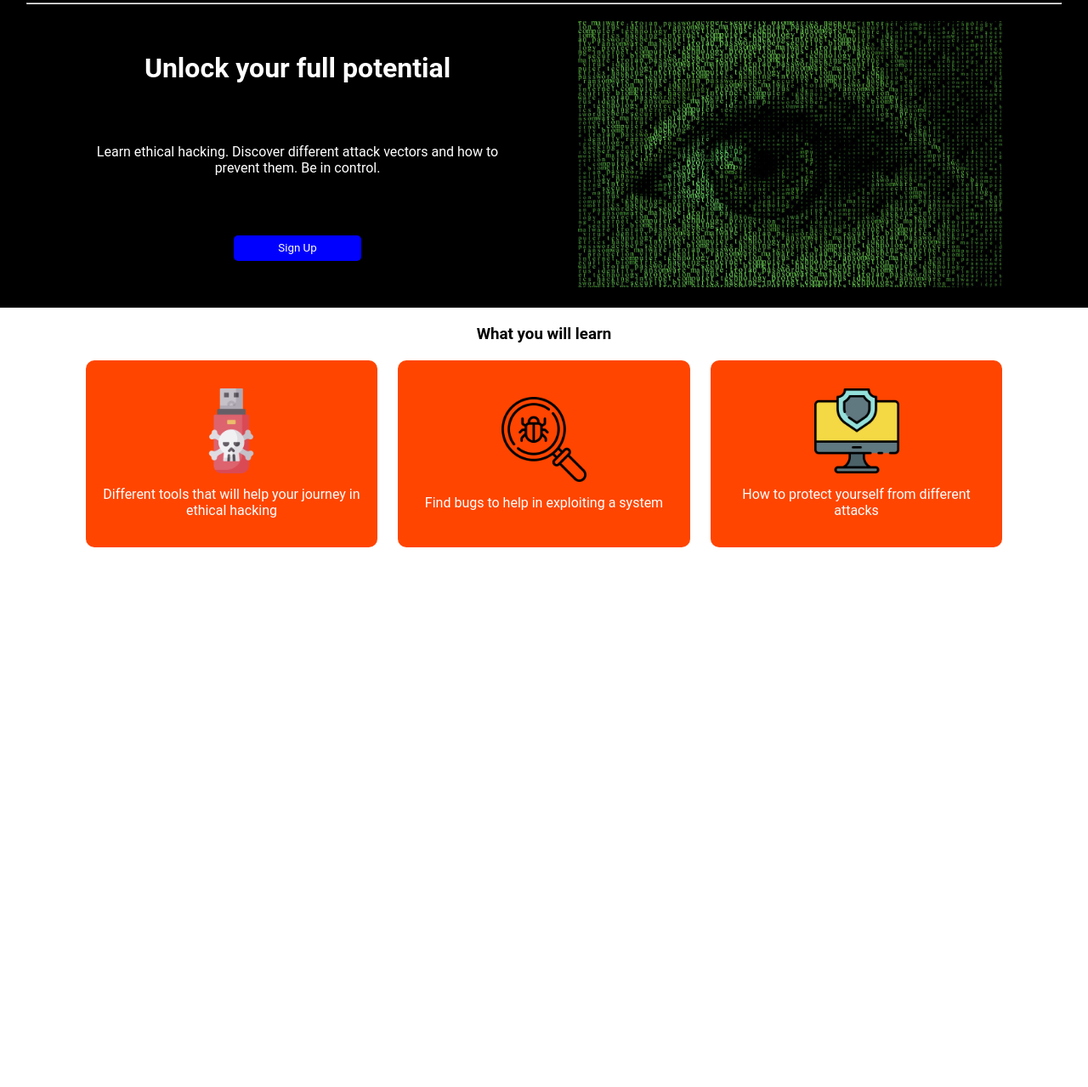
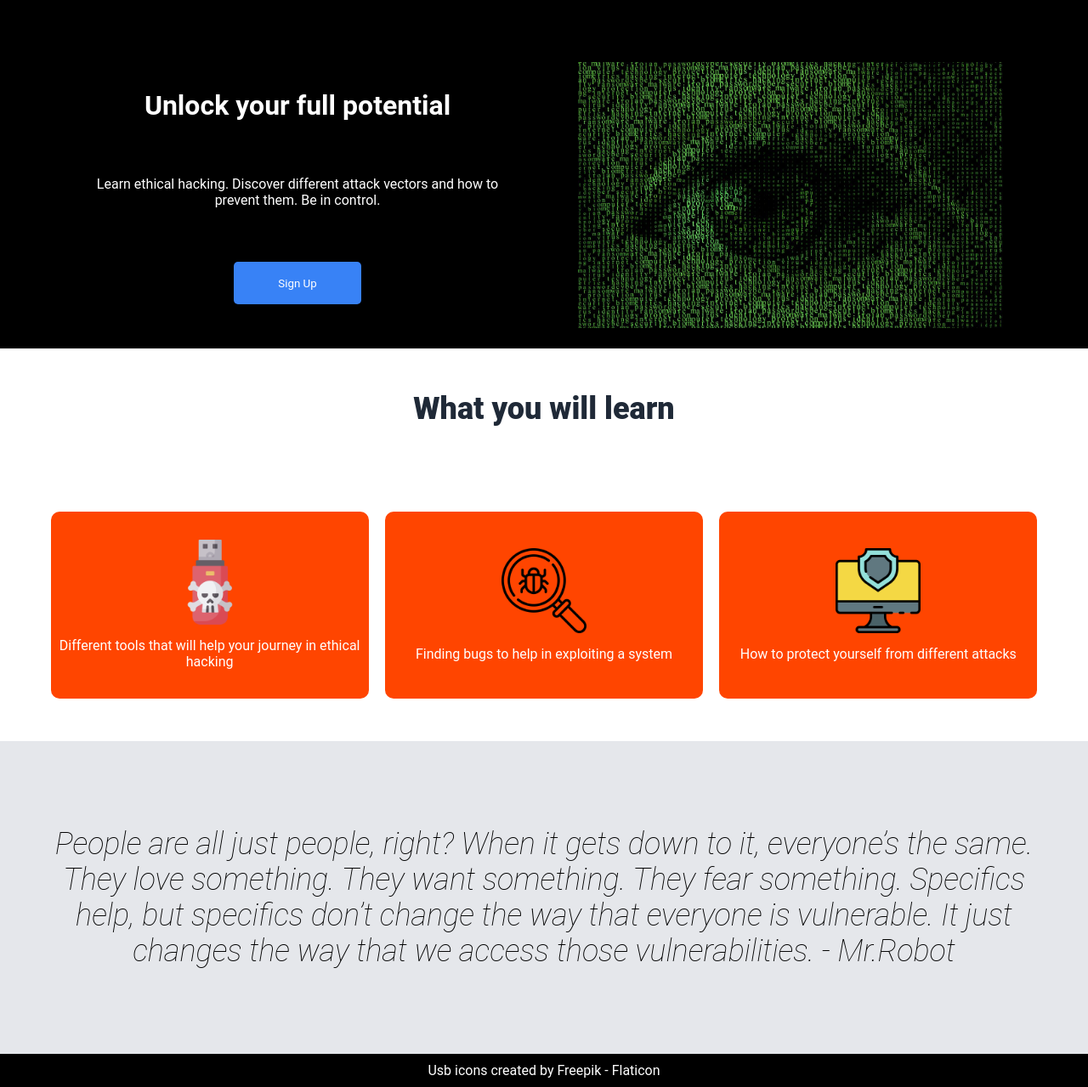
Before and after one commit to deadbug404/landing-page, a plain HTML site: page index.html in a window 1280 px wide. Shown: the part 115-1394 px from the top of the page at 85% size. Before the commit the page ends 800 px from the top, so only its background shows below. Drawn offline with Linux system fonts and the light colour scheme.

Commit message:
Add the quote and footer section in the homepage

```diff
--- a/index.html
+++ b/index.html
@@ -16,7 +16,6 @@
                 <a href="">Contact us</a>
             </div>
         </div>
-        <hr>
         <div class="bottom">
             <div class="left">
                 <h1>Unlock your full potential</h1>
@@ -29,7 +28,7 @@
         </div>
     </div>
     <div class="information">
-        <div><h3>What you will learn</h3></div>
+        <div class="heading"><p>What you will learn</p></div>
         <div class="cards">
             <div class="card">
                 <img src="images/flash-drive.png" alt="flash drive with skull">
@@ -37,7 +36,7 @@
             </div>
             <div class="card">
                 <img src="images/find-bug.png" alt="bug">
-                <p>Find bugs to help in exploiting a system</p>
+                <p>Finding bugs to help in exploiting a system</p>
             </div>
             <div class="card">
                 <img src="images/antivirus.png" alt="antivirus">
@@ -45,5 +44,13 @@
             </div>
         </div>
     </div>
+    <div class="quote">
+        <p>
+            People are all just people, right? When it gets down to it, everyone’s the same. They love something. They want something. They fear something. Specifics help, but specifics don’t change the way that everyone is vulnerable. It just changes the way that we access those vulnerabilities. - Mr.Robot
+        </p>
+    </div>
+    <div class="footer">
+        <a href="https://www.flaticon.com/free-icons/usb" title="usb icons">Usb icons created by Freepik - Flaticon</a>
+    </div>
 </body>
 </html>
--- a/style.css
+++ b/style.css
@@ -9,6 +9,7 @@
     flex-direction: column;
     background-color: black;
     color: white;
+    gap: 50px;
 }
 .header .top{
     display: flex;
@@ -40,8 +41,8 @@
 }
 .header .bottom .left button{
     width: 30%;
-    height: 30px;
-    background-color: blue;
+    height: 50px;
+    background-color: #3882F6;
     border: none;
     border-radius: 5px;
     color: white;
@@ -53,15 +54,21 @@
 .information{
     display: flex;
     flex-direction: column;
-    justify-content: center;
+    justify-content: space-between;
     align-items: center;
-    gap: 20px;
-    padding: 20px;
+    gap: 100px;
+    padding: 50px;
+}
+.information .heading{
+    font-size: 36px;
+    font-weight: 900;
+    color: #1F2937;
 }
 .information .cards{
     display: flex;
-    justify-content: space-between;
+    justify-content: space-around;
     align-items: center;
+    width: 100%;
 }
 .information .cards .card{
     width: 30%;
@@ -80,6 +87,21 @@
     width: 100px;
     height: auto;
 }
+.quote{
+    display: flex;
+    justify-content: center;
+    padding: 20px;
+    background-color: #E5E7EB;
+    font-weight: lighter;
+    font-style: italic;
+    font-family: 'Times New Roman', Times, serif;
+    font-size: 36px;
+    padding: 100px 50px;
+}
+.footer{
+    background-color:black;
+    padding: 10px;
+}
 a{
     text-decoration: none;
     color: white;
```
